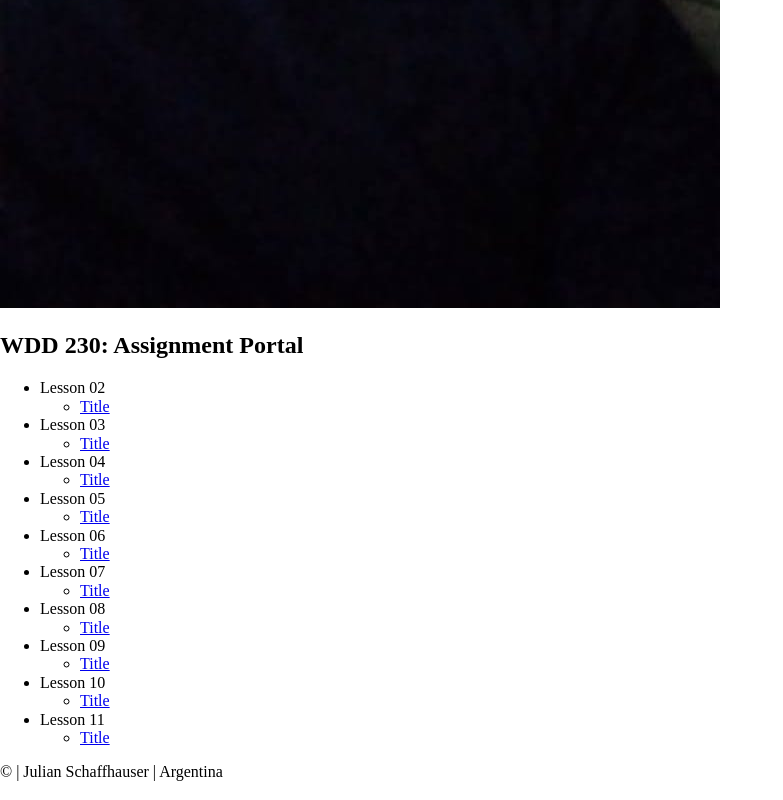
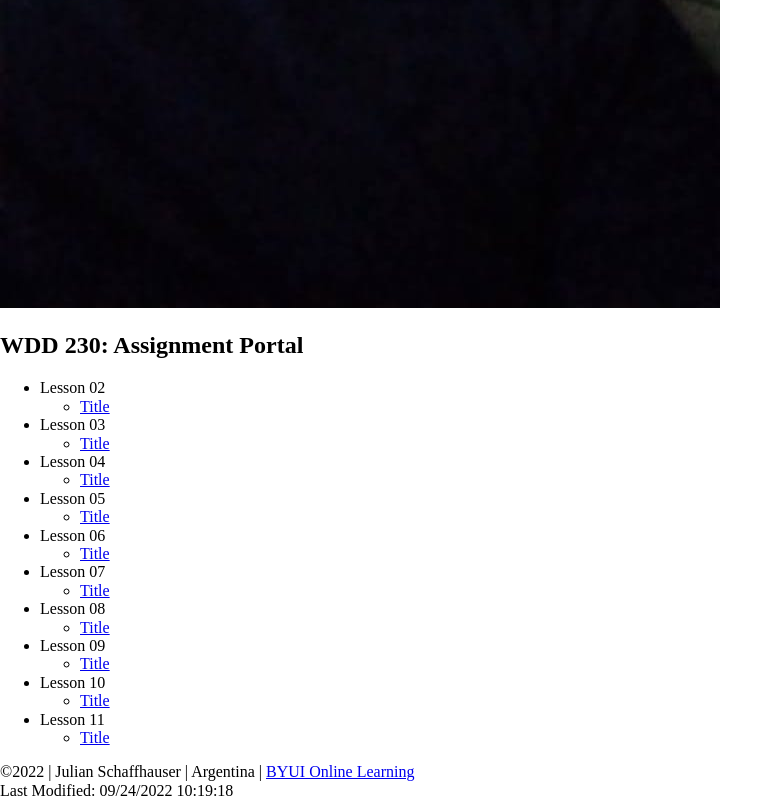
Before and after one commit to schaffah9/wdd230, a plain HTML site: page index.html in a window 1280 px wide. Shown: the part 733-1533 px from the top of the page, without its empty margins (0-783 px from the left). Drawn offline with Linux system fonts and the light colour scheme.

Commit message:
DOM editing script

```diff
--- a/index.html
+++ b/index.html
@@ -70,8 +70,9 @@
             </li>
         </ul>
     </main>
-    <footer>©<span class="current-year"></span> | Julian Schaffhauser | Argentina
-        <span class="last-modified"></span>
+    <footer>
+        &copy;<span class="current-year"></span> | Julian Schaffhauser | Argentina | <a href="https://www.byui.edu/online" target="_blank">BYUI Online Learning</a><br>
+        Last Modified: <span class="last-modified"></span>
     </footer>
     <script src="scripts/script.js"></script>
 </body>
--- a/scripts/script.js
+++ b/scripts/script.js
@@ -1,5 +1,5 @@
 let currentYear = new Date().getFullYear();
-document.querySelector(".current-year").textContent() = currentYear;
+document.querySelector(".current-year").innerHTML = currentYear;
 
 let lastModified = document.lastModified;
-document.querySelector(".last-modified").textContent() = lastModified;
+document.querySelector(".last-modified").innerHTML = lastModified;
```
